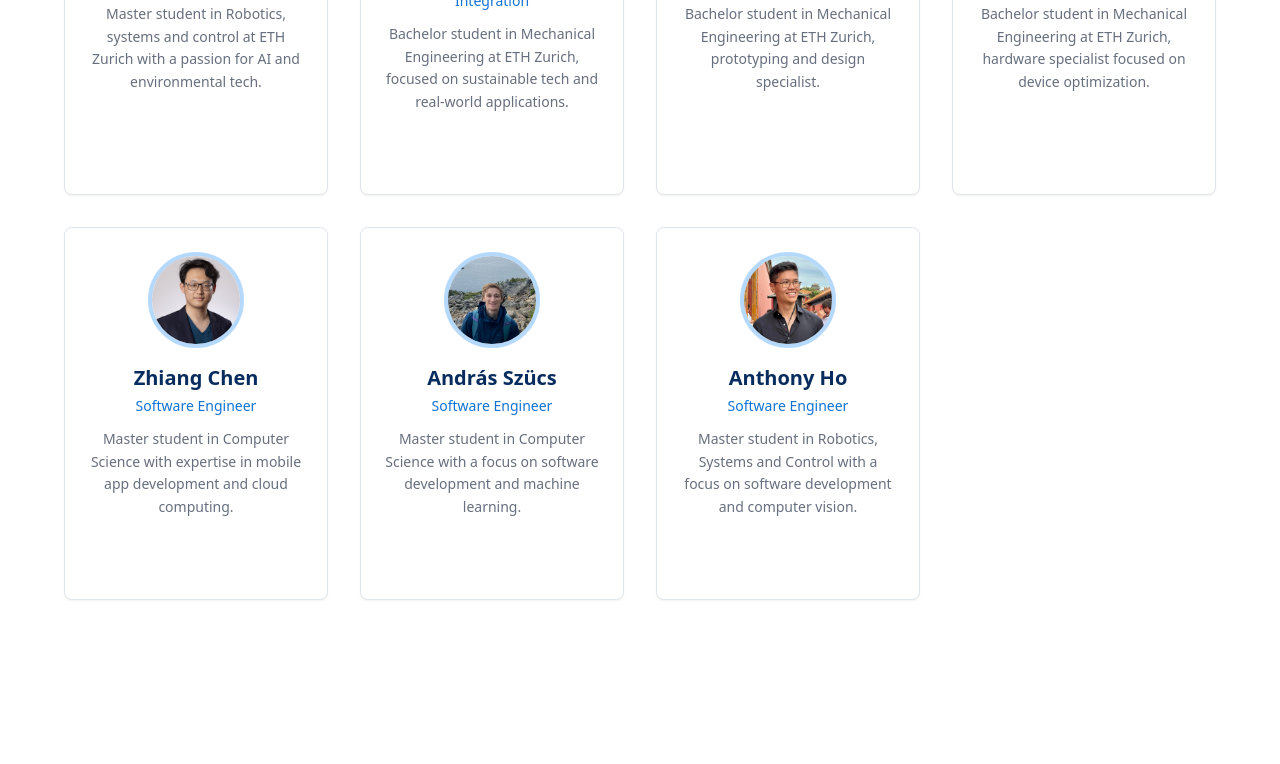
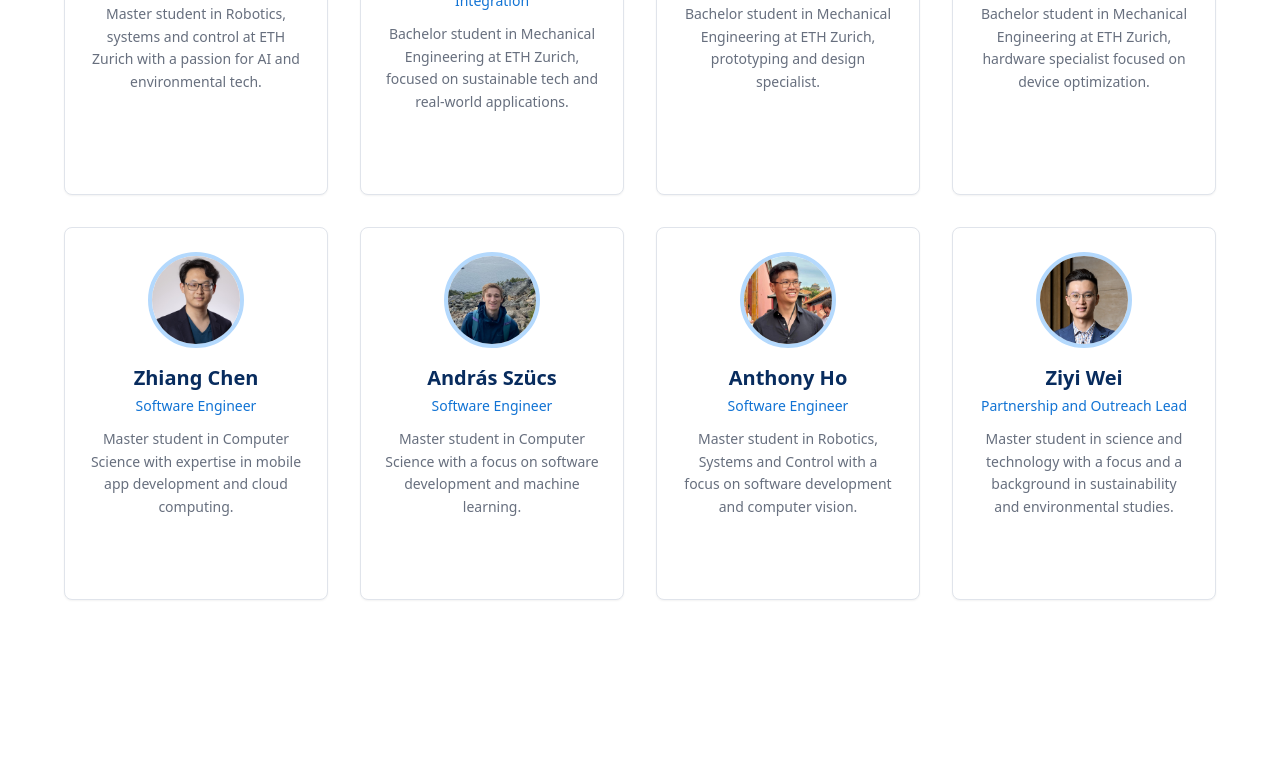
Before and after one commit to mateo-haro/sara-website, a React (Vite) app: page / in a window 1280 px wide. Shown: the part 4067-4831 px from the top of the page. Built offline with nearby package versions, Linux system fonts and the light colour scheme; the HTML template or start-up script is replaced by a standard one.

Commit message:
added ziyi as a member

```diff
--- a/src/components/Team.tsx
+++ b/src/components/Team.tsx
@@ -9,6 +9,7 @@ import pascalImg from "@/assets/team_members/pascal.jpg";
 import ryanImg from "@/assets/team_members/ryan.jpg";
 import andrasImg from "@/assets/team_members/andras.jpg";
 import anthonyImg from "@/assets/team_members/Anthony.jpg";
+import ziyiImg from "@/assets/team_members/ziyi_wei.png";
 
 const Team = () => {
   const teamMembers = [
@@ -95,6 +96,18 @@ const Team = () => {
         linkedin: "#",
         github: "#"
       }
+    },
+    {
+      name: "Ziyi Wei",
+      role: "Partnership and Outreach Lead",
+      image: ziyiImg,
+      initials: "ZW",
+      description: "Master student in science and technology with a focus and a background in sustainability and environmental studies.",
+      links: {
+        email: "#",
+        linkedin: "https://www.linkedin.com/in/ziyi-wei-483318139/",
+        github: "#"
+      }
     }
   ];
 
```
Also changed, not shown: src/assets/team_members/ziyi_wei.png (added).
